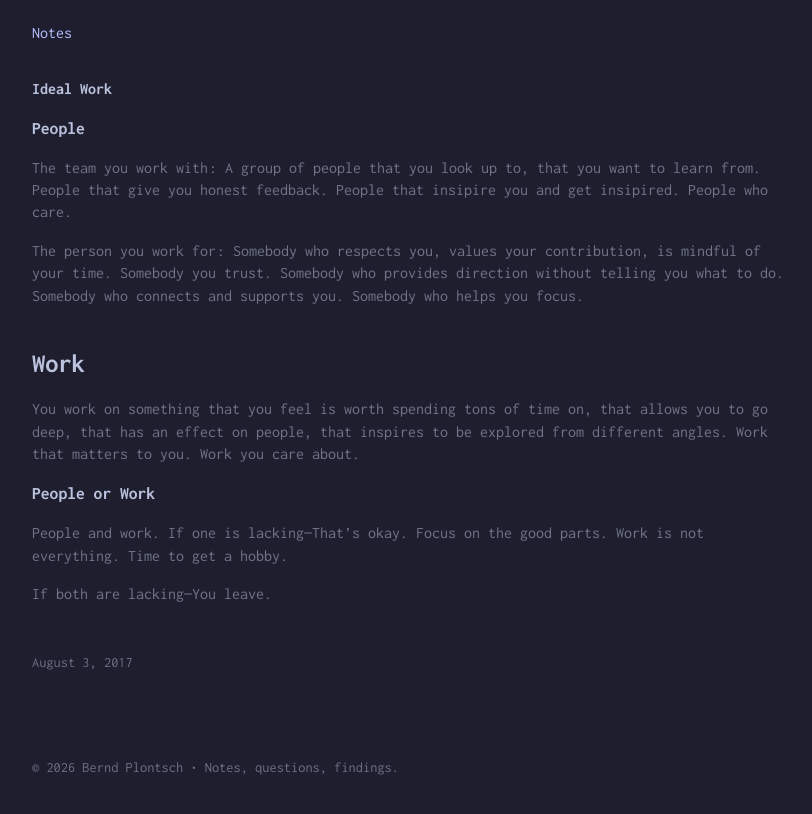
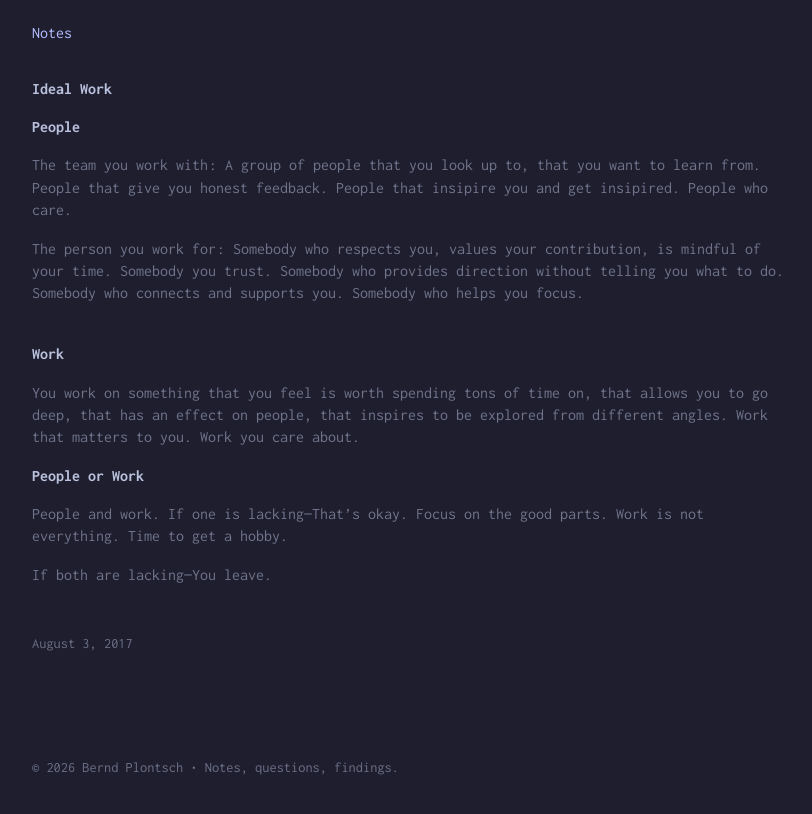
Before and after one commit to berndpl/notes-plontsch, a Jekyll site: the page built from _posts/2025/2017-08-03-ideal-work.md, in a window 1280 px wide. Shown: the top 814 px of the page, without its empty margins (228-1040 px from the left). Built offline with Jekyll 4.4.1, drawn with Linux system fonts in a browser that asks for light colours; our own code applies the rules of GitHub Pages for plain Markdown files.

Commit message:
Enhance article heading styles in main.css: standardize font size for h2, h3, h4, and h5 to 1rem, ensuring consistency with body text and improving overall readability.

```diff
--- a/assets/css/main.css
+++ b/assets/css/main.css
@@ -219,15 +219,28 @@ article h1 {
 }
 
 article h2 {
+  font-size: 1rem; /* Same size as body text */
   margin-bottom: 1rem;
   color: #bac2de; /* Base color for headings */
 }
 
 article h3 {
-  font-size: 1em;
+  font-size: 1rem; /* Same size as body text */
   color: #bac2de; /* Base color for headings */
   margin-bottom: 1rem;
 
+}
+
+article h4 {
+  font-size: 1rem; /* Same size as body text */
+  color: #bac2de; /* Base color for headings */
+  margin-bottom: 1rem;
+}
+
+article h5 {
+  font-size: 1rem; /* Same size as body text */
+  color: #bac2de; /* Base color for headings */
+  margin-bottom: 1rem;
 }
 
 article time {
```
